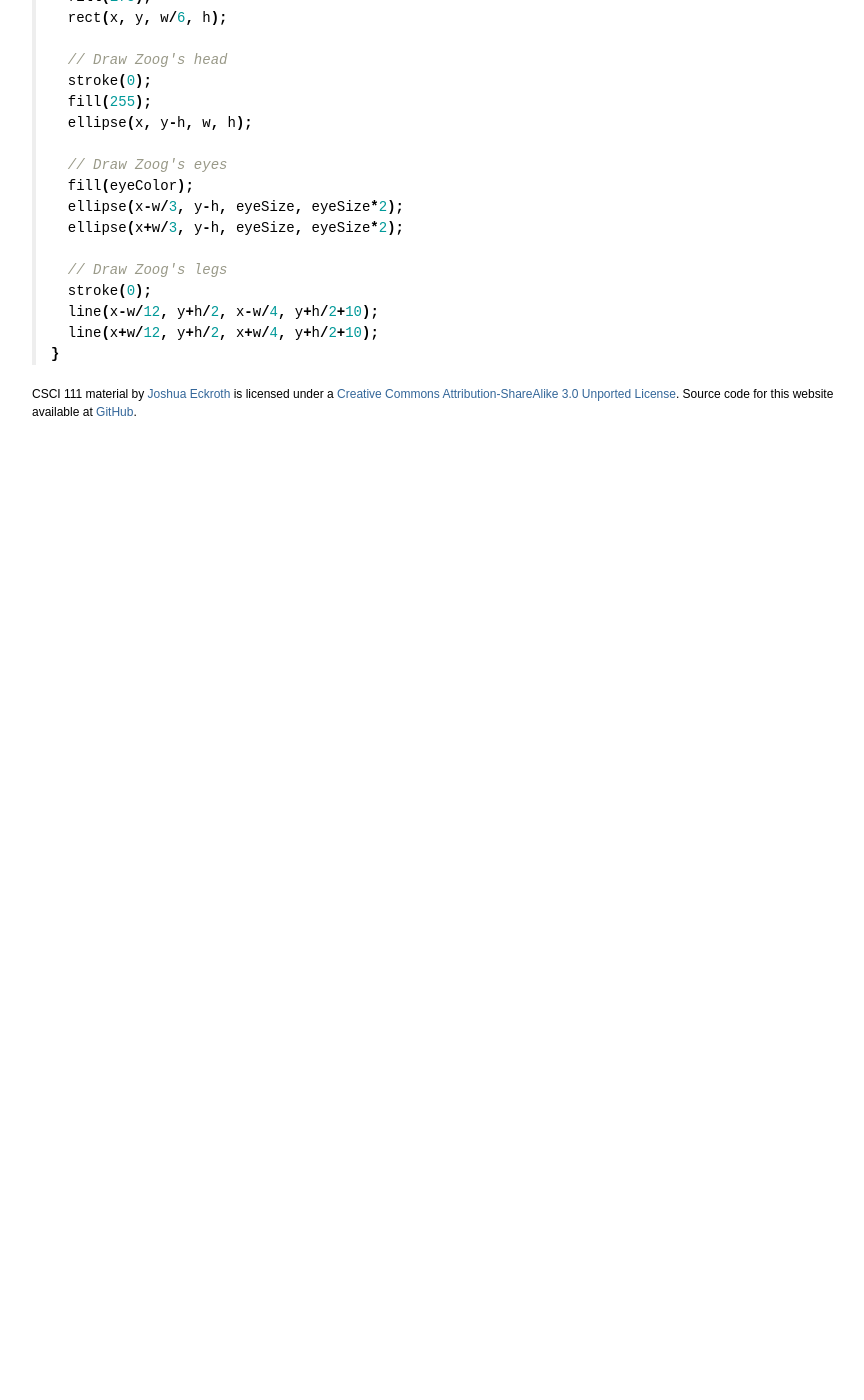
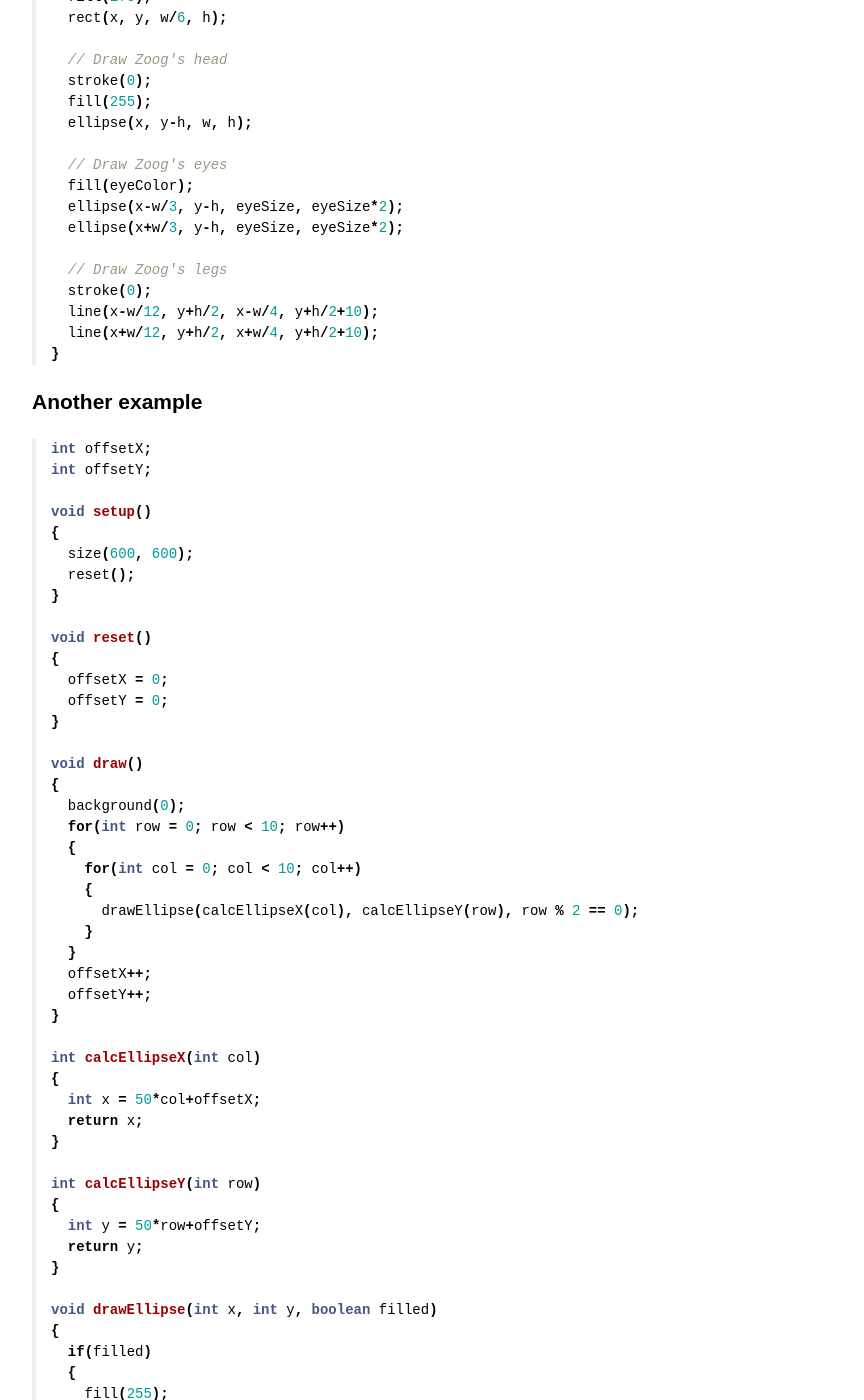
Before and after one commit to joshuaeckroth/csci111-website, a Jekyll site: the page built from guides/_posts/2014-10-14-functions.markdown, in a window 1280 px wide and 1400 px high, scrolled down 4028 px. Shown: the whole window, without its empty margins (183-1047 px from the left). Built offline with Jekyll 4.4.1, drawn with Linux system fonts in a browser that asks for light colours; Markdown is read by kramdown in place of the engine named in the settings; before the commit the page ends 4469 px from its top, so only the background shows below that; some of the changed text lies outside the part shown.

Commit message:
Added example from class to functions guide.

```diff
--- a/guides/_posts/2014-10-14-functions.markdown
+++ b/guides/_posts/2014-10-14-functions.markdown
@@ -222,3 +222,71 @@ void drawZoog(color eyeColor) {
   line(x+w/12, y+h/2, x+w/4, y+h/2+10);
 }
 {% endhighlight %}
+
+## Another example
+
+{% highlight java %}
+int offsetX;
+int offsetY;
+
+void setup()
+{
+  size(600, 600);
+  reset();
+}
+
+void reset()
+{
+  offsetX = 0;
+  offsetY = 0;
+}
+
+void draw()
+{
+  background(0);
+  for(int row = 0; row < 10; row++)
+  {
+    for(int col = 0; col < 10; col++)
+    {
+      drawEllipse(calcEllipseX(col), calcEllipseY(row), row % 2 == 0);
+    }
+  }
+  offsetX++;
+  offsetY++;
+}
+
+int calcEllipseX(int col)
+{
+  int x = 50*col+offsetX;
+  return x;
+}
+
+int calcEllipseY(int row)
+{
+  int y = 50*row+offsetY;
+  return y;
+}
+
+void drawEllipse(int x, int y, boolean filled)
+{
+  if(filled)
+  {
+    fill(255);
+  }
+  else
+  {
+    fill(0);
+  }
+  stroke(128);
+  strokeWeight(5);
+  ellipse(x, y, 50, 50);
+}
+
+void keyPressed()
+{
+  if(key == ' ')
+  {
+    reset();
+  }
+}
+{% endhighlight %}
```
